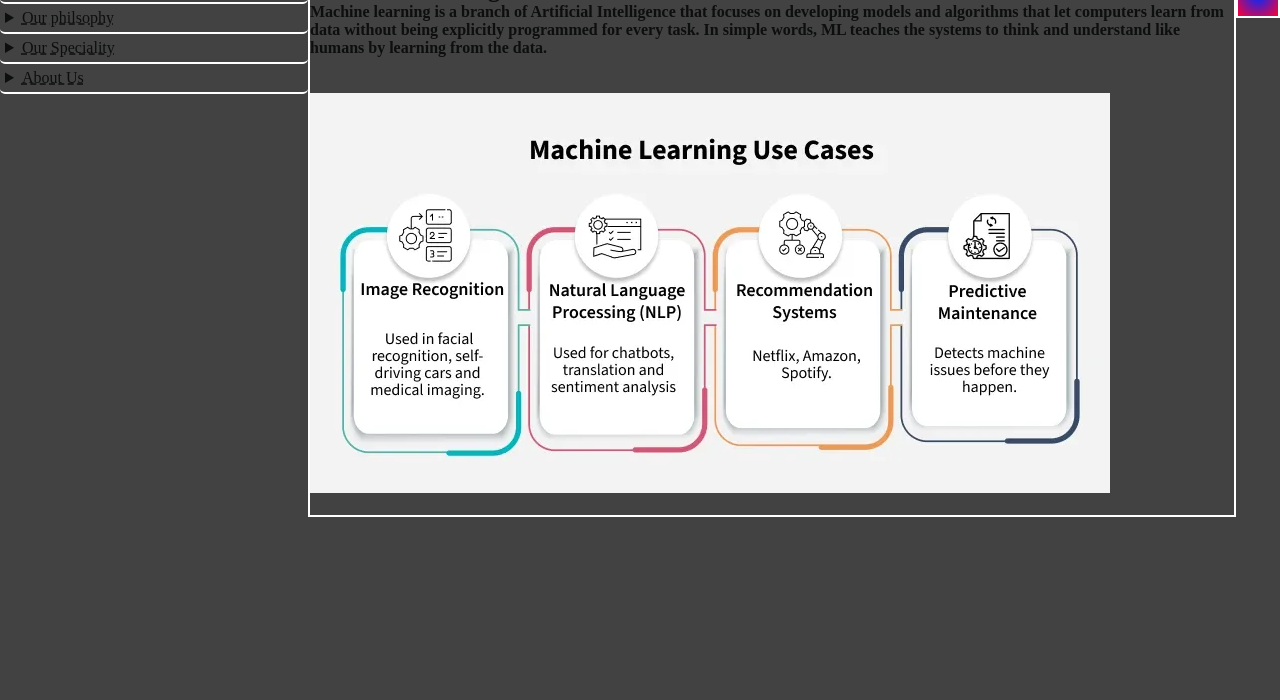
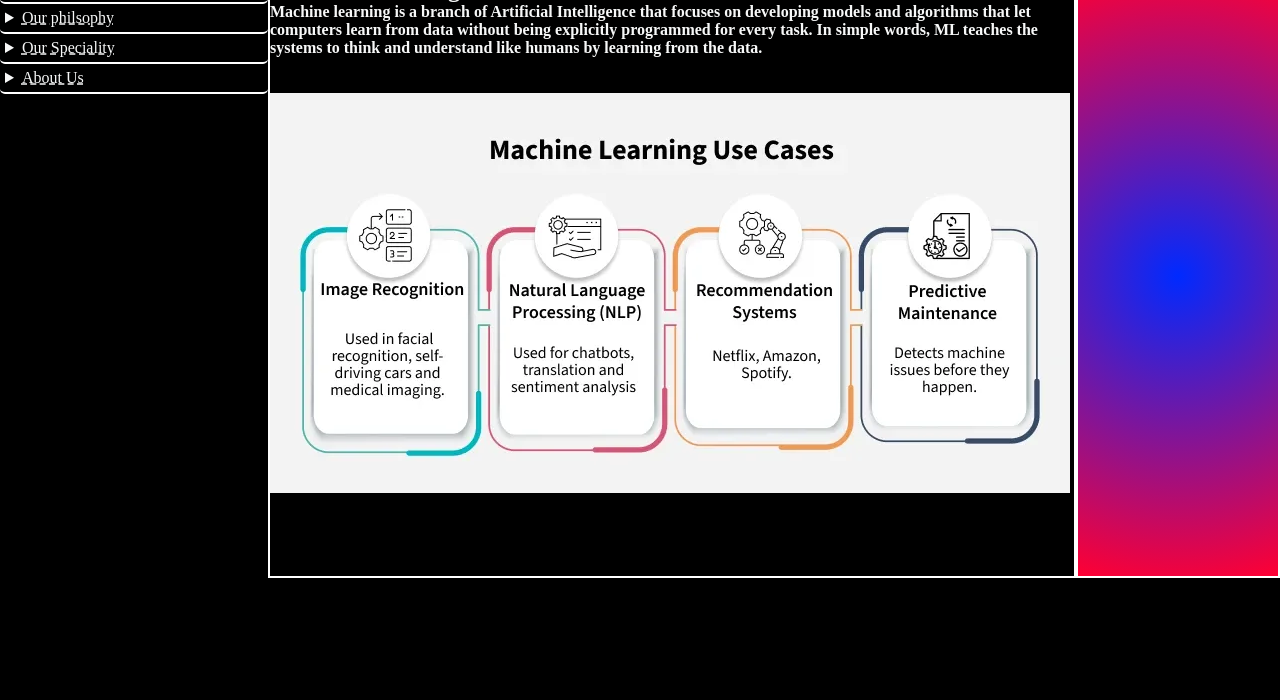
Before and after one commit to aaravkhandelwal432-debug/Blog-page, a plain HTML site: page index.html in a window 1280 px wide. Shown: the part 100-800 px from the top of the page. Drawn offline with Linux system fonts and the light colour scheme.

Commit message:
Update styles for background, text, and .s3 dimensions
Changed background and text colors to improve contrast. Adjusted dimensions of the .s3 class.

```diff
--- a/style.css
+++ b/style.css
@@ -1,6 +1,6 @@
 *{
-    background-color: rgb(67, 66, 66);
-    color: rgb(13, 14, 14);
+    background-color: rgb(0, 0, 0);
+    color: rgb(247, 248, 248);
     margin: 0;
    padding: 0;
 
@@ -77,6 +77,7 @@ summary:hover{
     flex: 1;
     border:2px solid white;
     background: radial-gradient(circle, rgb(0,42,255)0%, rgb(255,0,51)100%);
-    padding: 20px;
+    height:600px;
+    width:200px;
 
 }
```
